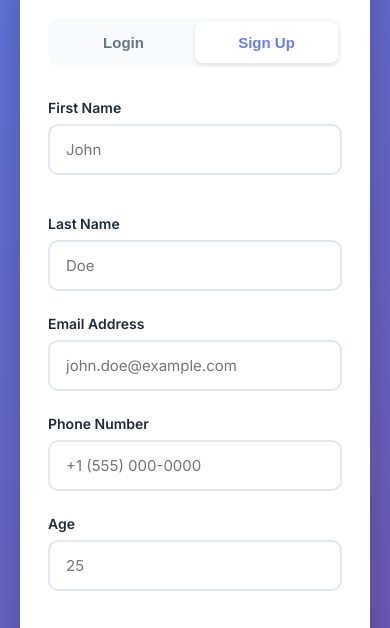
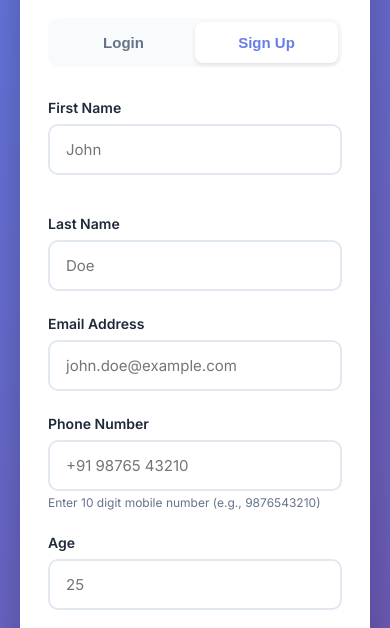
Before and after one commit to anshika01-agrawal/cancer-qabot-backend, a plain HTML site: page static/auth.html in a window 390 px wide. Both pictures are taken after a click on the button "Sign Up". Shown: the part 164-792 px from the top of the page. Drawn offline with Linux system fonts and the light colour scheme.

Commit message:
Update phone number field to Indian format (+91) with 10 digit validation

```diff
--- a/static/auth.html
+++ b/static/auth.html
@@ -351,7 +351,8 @@
 
                     <div class="form-group">
                         <label for="phone">Phone Number</label>
-                        <input type="tel" id="phone" name="phone" placeholder="+1 (555) 000-0000" required>
+                        <input type="tel" id="phone" name="phone" placeholder="+91 98765 43210" pattern="[0-9]{10}" maxlength="10" required>
+                        <small style="color: #64748b; font-size: 12px; margin-top: 4px; display: block;">Enter 10 digit mobile number (e.g., 9876543210)</small>
                     </div>
 
                     <div class="form-row">
```
Also changed, not shown: static/signup.html (+2 -1 lines).
